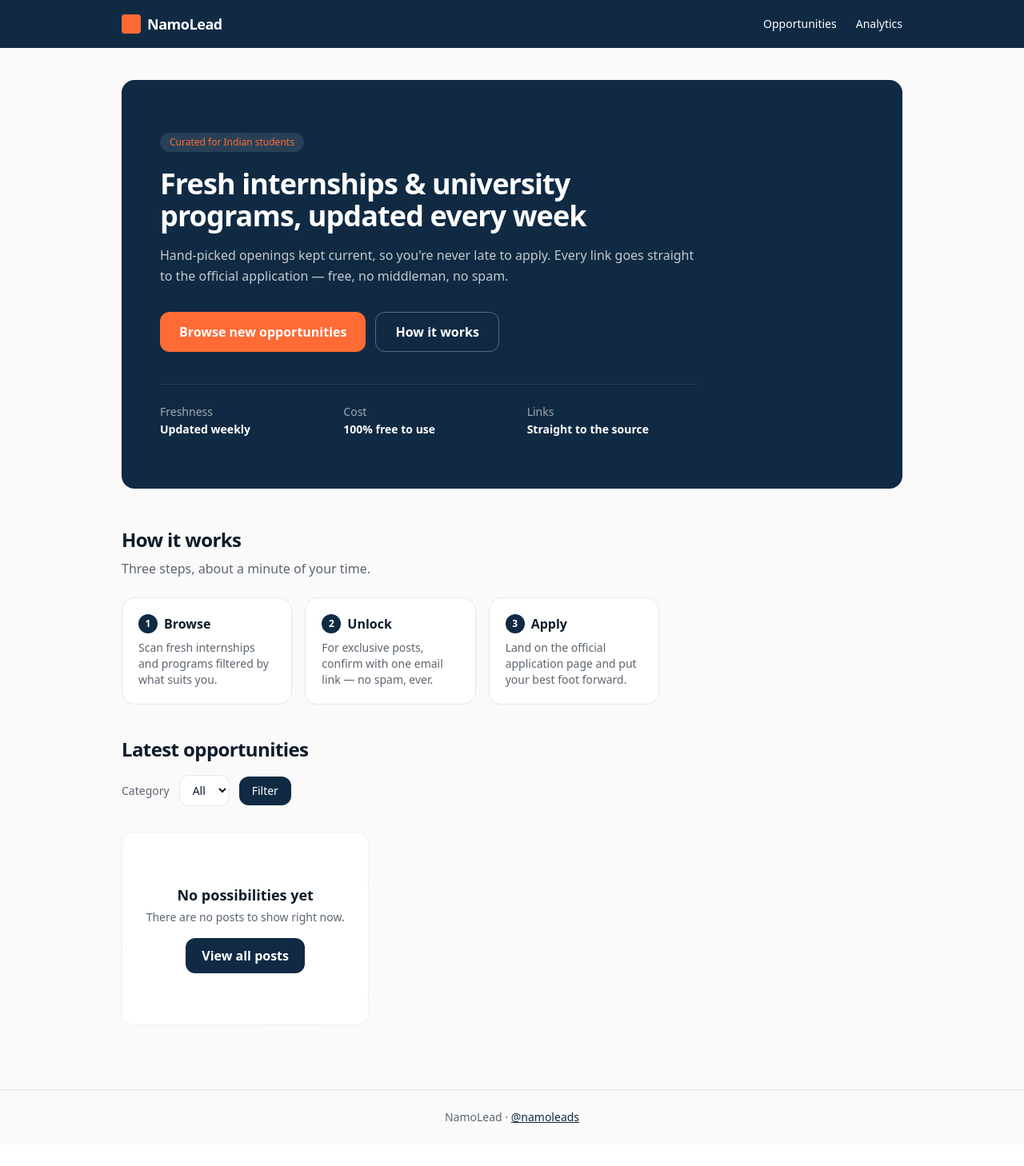
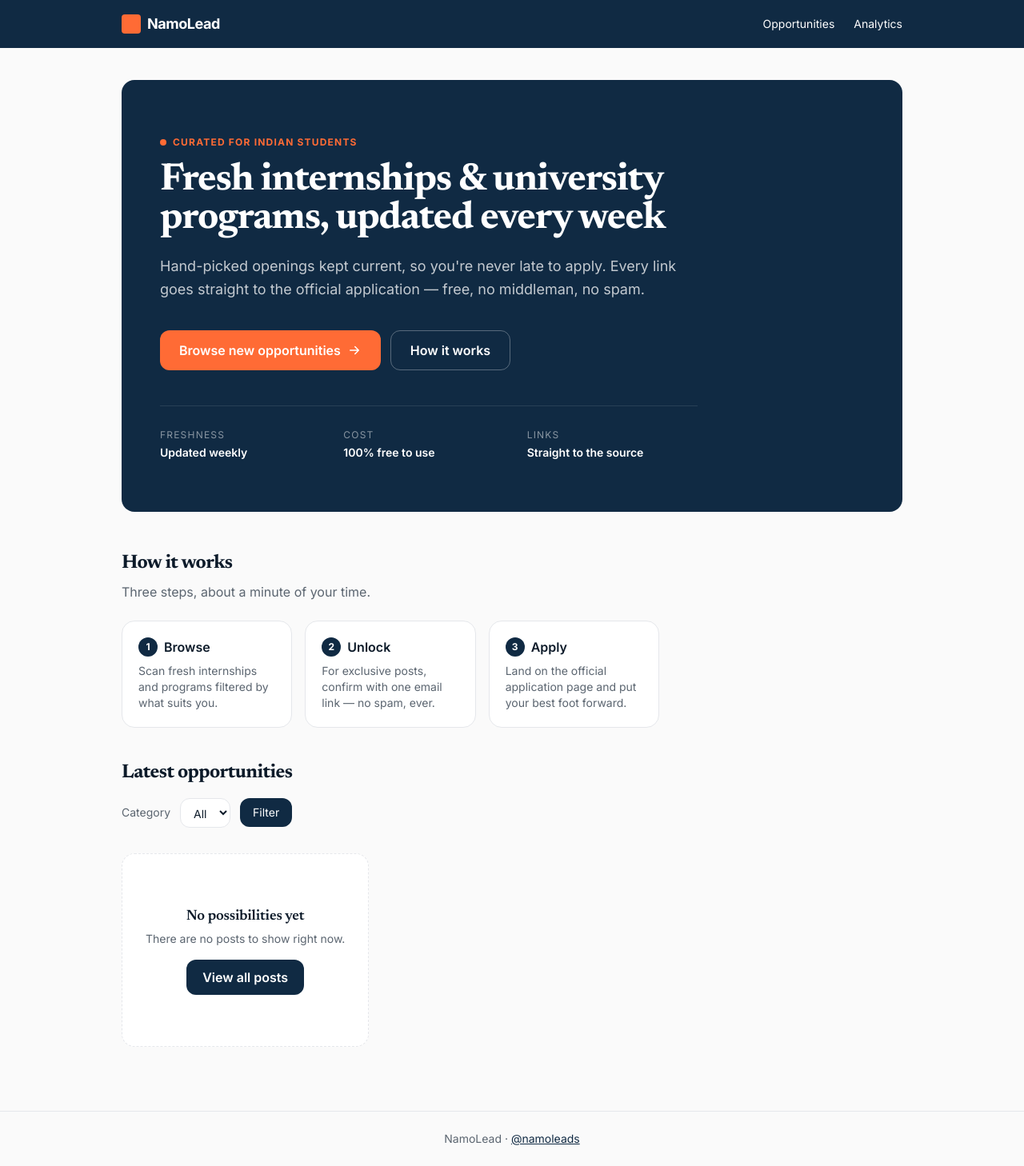
Before and after one commit to PranavAgarkar07/namolead, a Django app: template opportunities/templates/opportunities/opportunity_index_page.html in a window 1280 px wide. Shown: the whole page at 80% size. Before the commit the page ends 1404 px from the top, so only its background shows below. Run offline with Django 5.2, Linux system fonts and the light colour scheme; the template is opened without the code that fills it, so the values that code supplies are empty; some libraries are stand-ins or nearby versions.

Commit message:
design: de-AI polish pass using ui-ux-pro-max guidance
Editorial display serif (Newsreader) for headings + Inter body, flat
tactile cards (hover border, active press-scale) instead of floating
shadows, uppercase tracked kickers, and outline arrow icons on CTAs.
Global focus-visible rings, reduced-motion respect, and antialiased body
from tokens. Orange/white/navy palette kept as a hard constraint.

No behavior changes; 14/14 tests pass.

```diff
--- a/namolead/static/css/tokens.css
+++ b/namolead/static/css/tokens.css
@@ -1,5 +1,9 @@
 /* NamoLead design tokens — orange / white / navy */
 :root {
+  /* type */
+  --font-display: "Newsreader", Georgia, "Times New Roman", serif;
+  --font-body: "Inter", system-ui, -apple-system, sans-serif;
+
   /* surfaces */
   --surface: #fafafa;            /* page background */
   --surface-2: #ffffff;          /* cards, panels */
@@ -40,3 +44,24 @@
   --shadow: 0 4px 16px rgba(16, 42, 67, 0.10);
   --shadow-lg: 0 10px 32px rgba(16, 42, 67, 0.14);
 }
+
+/* Editorial display type — the anti-"generic AI site" signal */
+h1, h2, h3, h4 {
+  font-family: var(--font-display);
+  letter-spacing: -0.01em;
+  line-height: 1.1;
+}
+
+/* Flat, tactile, accessible base */
+body {
+  font-family: var(--font-body);
+  -webkit-font-smoothing: antialiased;
+}
+button, a, select, input, [role="button"] { cursor: pointer; }
+button:focus-visible, a:focus-visible, input:focus-visible, select:focus-visible {
+  outline: 2px solid var(--ring);
+  outline-offset: 2px;
+}
+@media (prefers-reduced-motion: reduce) {
+  *, *::before, *::after { transition: none !important; animation: none !important; }
+}
--- a/opportunities/templates/opportunities/opportunity_page.html
+++ b/opportunities/templates/opportunities/opportunity_page.html
@@ -37,7 +37,9 @@
   {% else %}
   <div class="mt-8">
     {% url 'opportunities:go' page.slug as go_url %}
-    <a href="{{ go_url }}" class="inline-block bg-[var(--orange)] text-white font-semibold rounded-[var(--radius)] px-6 py-3 shadow-[var(--shadow-sm)] hover:bg-[var(--orange-strong)] hover:shadow-[var(--shadow)] transition-all">Apply now</a>
+    <a href="{{ go_url }}" class="inline-flex items-center gap-2 bg-[var(--orange)] text-white font-semibold rounded-[var(--radius)] px-6 py-3 hover:bg-[var(--orange-strong)] active:scale-[0.97] transition-all">Apply now
+      <svg xmlns="http://www.w3.org/2000/svg" width="18" height="18" viewBox="0 0 24 24" fill="none" stroke="currentColor" stroke-width="2" stroke-linecap="round" stroke-linejoin="round" aria-hidden="true"><path d="M5 12h14M13 6l6 6-6 6"/></svg>
+    </a>
   </div>
   {% endif %}
 </article>
--- a/templates/base.html
+++ b/templates/base.html
@@ -5,10 +5,11 @@
 <meta name="viewport" content="width=device-width, initial-scale=1">
 <title>{% block title %}NamoLead Opportunities{% endblock %}</title>
 {% load static %}
+<link rel="preconnect" href="https://fonts.googleapis.com">
+<link rel="preconnect" href="https://fonts.gstatic.com" crossorigin>
+<link href="https://fonts.googleapis.com/css2?family=Newsreader:opsz,wght@6..72,500;6..72,600;6..72,700&family=Inter:wght@400;500;600;700&display=swap" rel="stylesheet">
 <link rel="stylesheet" href="{% static 'css/tokens.css' %}">
 <script src="https://cdn.tailwindcss.com"></script>
-<style>body{font-family:ui-sans-serif,system-ui,-apple-system,'Segoe UI',Roboto,sans-serif;color:var(--ink);background:var(--surface)}</style>
-{% block head %}{% endblock %}
 </head>
 <body class="bg-[var(--surface)] text-[var(--ink)] min-h-screen">
 {% include "components/nav.html" %}
--- a/templates/components/button.html
+++ b/templates/components/button.html
@@ -1,6 +1,6 @@
 <a
   {% if url %}href="{{ url }}"{% else %}role="button"{% endif %}
-  class="inline-flex items-center justify-center gap-2 font-semibold rounded-[var(--radius)] px-5 py-2.5 transition-colors
+  class="inline-flex items-center justify-center gap-2 font-semibold rounded-[var(--radius)] px-5 py-2.5 transition-colors active:scale-[0.97]
   {% if variant == "outline" %}border border-[var(--navy)] text-[var(--navy)] hover:bg-[var(--navy-tint)]
   {% elif variant == "orange" %}bg-[var(--orange)] text-white hover:bg-[var(--orange-strong)]
   {% else %}bg-[var(--navy)] text-white hover:bg-[var(--navy-soft)]{% endif %}">
--- a/templates/components/hero.html
+++ b/templates/components/hero.html
@@ -1,16 +1,20 @@
 <section class="bg-[var(--navy)] text-white rounded-[var(--radius-lg)] px-6 py-14 lg:px-12 lg:py-16">
   <div class="max-w-2xl">
-    <span class="inline-flex items-center rounded-full bg-white/10 text-[var(--orange)] px-3 py-1 text-xs font-medium mb-5">Curated for Indian students</span>
-    <h1 class="text-3xl sm:text-4xl font-bold tracking-tight leading-tight">Fresh internships &amp; university programs, updated every week</h1>
-    <p class="mt-4 text-[var(--ink-muted)] text-white/75 leading-relaxed">Hand-picked openings kept current, so you're never late to apply. Every link goes straight to the official application — free, no middleman, no spam.</p>
-    <div class="mt-8 flex flex-wrap gap-3">
-      <a href="#opportunities" class="inline-flex items-center justify-center gap-2 font-semibold rounded-[var(--radius)] px-6 py-3 bg-[var(--orange)] text-white hover:bg-[var(--orange-strong)] transition-colors">Browse new opportunities</a>
-      <a href="#how-it-works" class="inline-flex items-center justify-center gap-2 font-semibold rounded-[var(--radius)] px-6 py-3 border border-white/30 text-white hover:bg-white/10 transition-colors">How it works</a>
+    <span class="inline-flex items-center gap-2 text-[var(--orange)] uppercase tracking-widest text-xs font-bold mb-4">
+      <span class="w-2 h-2 rounded-full bg-[var(--orange)]"></span>Curated for Indian students
+    </span>
+    <h1 class="text-4xl sm:text-5xl font-bold tracking-tight">Fresh internships &amp; university programs, updated every week</h1>
+    <p class="mt-5 text-white/75 leading-relaxed text-lg">Hand-picked openings kept current, so you're never late to apply. Every link goes straight to the official application — free, no middleman, no spam.</p>
+    <div class="mt-9 flex flex-wrap gap-3">
+      <a href="#opportunities" class="inline-flex items-center justify-center gap-2 font-semibold rounded-[var(--radius)] px-6 py-3 bg-[var(--orange)] text-white hover:bg-[var(--orange-strong)] active:scale-[0.97] transition-all">Browse new opportunities
+        <svg xmlns="http://www.w3.org/2000/svg" width="18" height="18" viewBox="0 0 24 24" fill="none" stroke="currentColor" stroke-width="2" stroke-linecap="round" stroke-linejoin="round" aria-hidden="true"><path d="M5 12h14M13 6l6 6-6 6"/></svg>
+      </a>
+      <a href="#how-it-works" class="inline-flex items-center justify-center gap-2 font-semibold rounded-[var(--radius)] px-6 py-3 border border-white/30 text-white hover:bg-white/10 active:scale-[0.97] transition-all">How it works</a>
     </div>
-    <dl class="mt-10 grid grid-cols-1 sm:grid-cols-3 gap-4 border-t border-white/10 pt-6 text-sm">
-      <div><dt class="text-white/60">Freshness</dt><dd class="font-semibold mt-0.5">Updated weekly</dd></div>
-      <div><dt class="text-white/60">Cost</dt><dd class="font-semibold mt-0.5">100% free to use</dd></div>
-      <div><dt class="text-white/60">Links</dt><dd class="font-semibold mt-0.5">Straight to the source</dd></div>
+    <dl class="mt-11 grid grid-cols-1 sm:grid-cols-3 gap-4 border-t border-white/10 pt-7 text-sm">
+      <div><dt class="uppercase tracking-widest text-xs text-white/50 mb-1">Freshness</dt><dd class="font-semibold">Updated weekly</dd></div>
+      <div><dt class="uppercase tracking-widest text-xs text-white/50 mb-1">Cost</dt><dd class="font-semibold">100% free to use</dd></div>
+      <div><dt class="uppercase tracking-widest text-xs text-white/50 mb-1">Links</dt><dd class="font-semibold">Straight to the source</dd></div>
     </dl>
   </div>
 </section>
```
Also changed, not shown: templates/components/card.html (+4 -4 lines).
